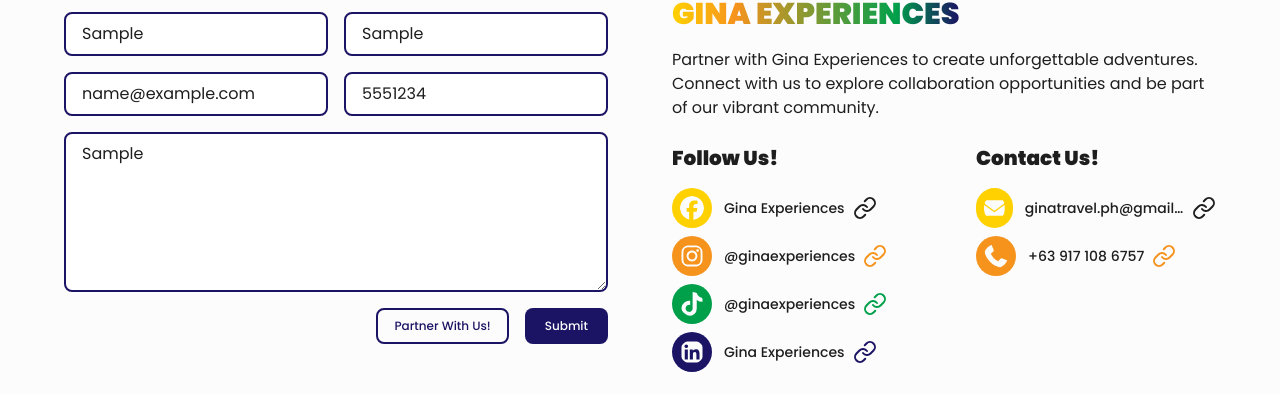
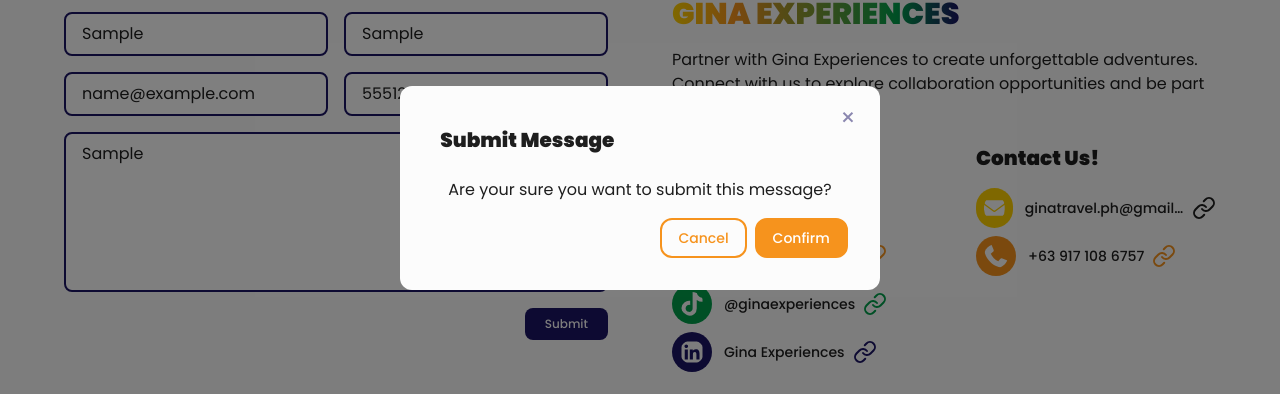
Before and after one commit to Gina-Experiences/gina-experiences-legacy, a Next.js app: page /contact-us in a window 1280 px wide. Both pictures are taken after typing "Sample", "Sample", "name@example.com", "5551234", "Sample" into the empty fields and a click on the button "Submit". Shown: the part 212-606 px from the top of the page. Built offline with nearby package versions, Linux system fonts and the light colour scheme; no server answers.

Commit message:
Added confirmation popup and updated contact-form

```diff
--- a/src/components/contact/contact-form.tsx
+++ b/src/components/contact/contact-form.tsx
@@ -1,6 +1,8 @@
 'use client';
 
 import { useState } from 'react';
+import { ModalButton } from "../layout";
+import ConfirmationPopup from "../popup/confirmation-popup";
 
 export default function ContactForm() {
     const [formData, setFormData] = useState({
@@ -52,7 +54,7 @@
                             value={value}
                             onChange={handleChange}
                             placeholder={formatLabel(key)}
-                            className="px-4 py-2 border-2 border-ginaBlue rounded-lg placeholder:text-ginaBlue placeholder:text-sm lg:placeholder:text-md"
+                            className="px-4 py-2 border-2 border-ginaBlue focus:border-ginaOrange rounded-lg placeholder:text-ginaBlue placeholder:text-sm lg:placeholder:text-md"
                             required
                         />
                     ) : (
@@ -71,18 +73,15 @@
                     )
                 )}
                 <div className="flex gap-4 font-medium text-xs md:col-span-2 justify-center lg:justify-end">
-                    <button
-                        type="submit"
-                        className="border-2 border-ginaBlue bg-ginaWhite p-2 px-4 rounded-lg text-ginaBlue"
+                    <ModalButton
+                        buttonContent="Submit"
+                        buttonClassName="bg-ginaBlue p-2 px-8 lg:px-5 rounded-lg text-ginaWhite"
                     >
-                        Partner With Us!
-                    </button>
-                    <button
-                        type="submit"
-                        className="bg-ginaBlue p-2 px-8 lg:px-5 rounded-lg text-ginaWhite"
-                    >
-                        Submit
-                    </button>
+                        <ConfirmationPopup
+                            messageTitle="Submit Message"
+                            messageContent="Are your sure you want to submit this message?"
+                        />
+                    </ModalButton>
                 </div>
             </form>
         </div>
--- /dev/null
+++ b/src/components/popup/confirmation-popup.tsx
@@ -0,0 +1,23 @@
+import type React from "react"
+
+interface confirmationProps {
+   messageTitle: string;
+   messageContent: string;
+}
+
+export default function ConfirmationPopup({ messageTitle, messageContent }: confirmationProps) {
+   return(
+      <div className="w-full max-w-screen-lg flex flex-col bg-ginaWhite p-8 rounded-xl">
+         <span className="text-xl font-semibold p-2">{messageTitle}</span>
+         <p className="p-4">{messageContent}</p>
+         <div className="flex justify-end space-x-2">
+            <button className="flex justify-center items-center rounded-xl border-2 border-ginaOrange bg-ginaWhite px-4 py-2 text-ginaOrange text-sm font-medium hover:bg-ginaOrange-200 transition-all duration-200 ease-in-out">
+               Cancel
+            </button>
+            <button className="flex justify-center items-center rounded-xl border-2 border-ginaOrange bg-ginaOrange px-4 py-2 text-white text-sm font-medium hover:bg-ginaOrange-200 transition-all duration-200 ease-in-out">
+               Confirm
+            </button>
+         </div>
+      </div>
+   )
+}
--- a/src/components/popup/index.ts
+++ b/src/components/popup/index.ts
@@ -2,5 +2,6 @@
 import NewsletterPopup from '@/components/popup/newsletter-popup';
 import SignUser from '@/components/popup/sign-user';
 import CompleteInfoForm from '@/components/popup/complete-info-form';
+import ConfirmationPopup from "./confirmation-popup";
 
 export { NewsletterPopup, NewsletterBanner, SignUser, CompleteInfoForm };
```
